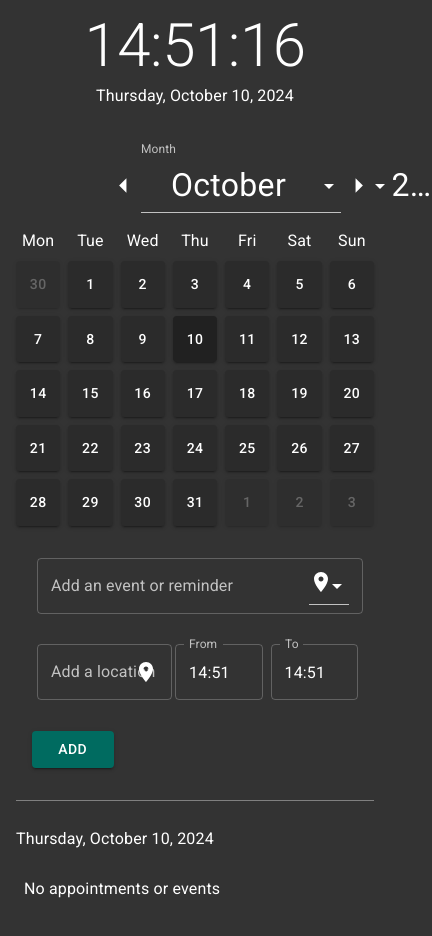
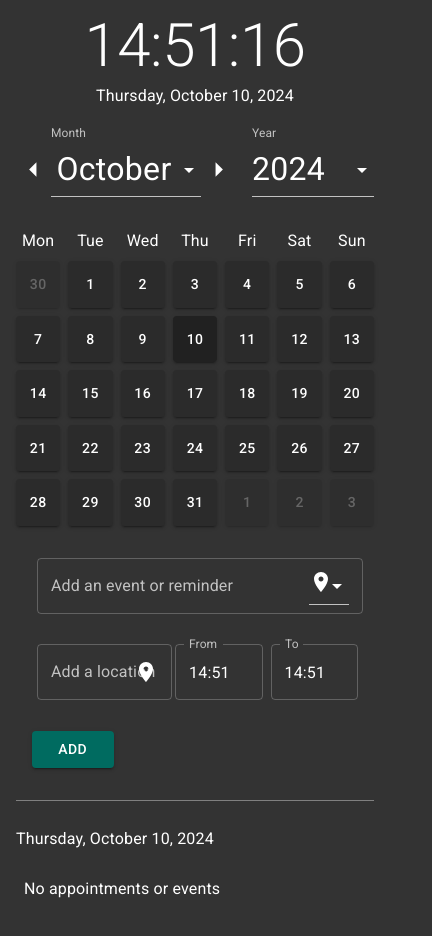
Before and after one commit to MarcusMohns/simple-calendar, a React (Vite) app: page / in a window 390 px wide. Shown: the top 936 px of the page, 432 px wide, since content can reach past the window. Built offline with nearby package versions, Linux system fonts and the light colour scheme.

Commit message:
small screen styles

```diff
--- a/src/Calendar.jsx
+++ b/src/Calendar.jsx
@@ -170,7 +170,11 @@ const Calendar = () => {
       <Stack
         direction="row"
         spacing={2}
-        sx={{ m: 2, width: "50%", justifyContent: "space-between" }}
+        sx={{
+          mb: 4,
+          width: { xs: "100%", lg: "50%" },
+          justifyContent: "space-between",
+        }}
       >
         <SelectMonth
           selectedMonth={selectedDate.month}
--- a/src/Components/SelectMonth.jsx
+++ b/src/Components/SelectMonth.jsx
@@ -36,7 +36,10 @@ const SelectMonth = ({
       <FormControl
         fullWidth
         variant="standard"
-        sx={{ minWidth: "200px", textAlign: "center" }}
+        sx={{
+          textAlign: "center",
+          width: { xs: "150px", md: "200px" },
+        }}
       >
         <InputLabel id="month-select-label">Month</InputLabel>
         <Select
--- a/src/Components/SelectYear.jsx
+++ b/src/Components/SelectYear.jsx
@@ -5,15 +5,14 @@ import FormControl from "@mui/material/FormControl";
 import Select from "@mui/material/Select";
 import { memo } from "react";
 
-const SelectYear = memo(function SelectYear({ selectedYear, setSelectedDate }) {
+const SelectYear = memo(function Greeting({ selectedYear, setSelectedDate }) {
   const handleChange = (event) => {
     setSelectedDate((oldDate) => ({ ...oldDate, year: event.target.value }));
   };
 
   const menuItems = [];
-
   for (let i = selectedYear - 20; i <= selectedYear + 20; i++) {
-    // Populate menuItems with options, 20 years in the future and 20 years in the past eg 2004->2044
+    // Populate menuItems with select menu options, 20 years in the future and 20 years in the past from selectedYear
     menuItems.push(
       <MenuItem value={i} key={i}>
         {i}
@@ -22,7 +21,11 @@ const SelectYear = memo(function SelectYear({ selectedYear, setSelectedDate }) {
   }
 
   return (
-    <FormControl fullWidth variant="standard" sx={{ width: "150px" }}>
+    <FormControl
+      fullWidth
+      variant="standard"
+      sx={{ width: { xs: "150px", md: "200px" } }}
+    >
       <InputLabel id="year-select-label">Year</InputLabel>
       <Select
         sx={{ fontSize: "2em" }}
```
